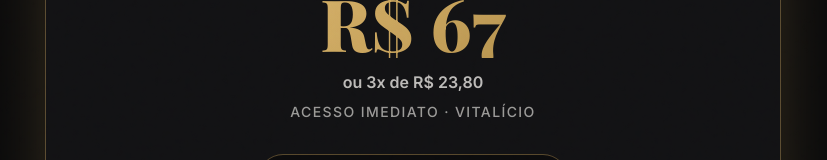
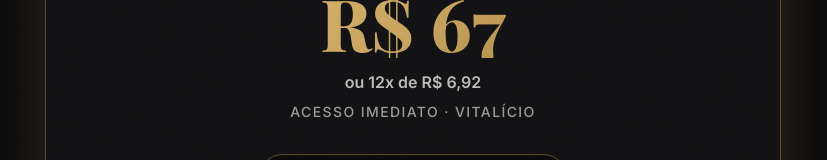
Before and after one commit to pagamentospablorodriguez-dev/AP-UP, a React (Vite) app: page /downsell2 in a window 1280 px wide. Shown: the part 1682-1842 px from the top of the page, without its empty margins (227-1054 px from the left). Built offline with nearby package versions, Linux system fonts and the light colour scheme; a web font is replaced by a local one.

Commit message:
Update Downsell2.tsx

```diff
--- a/src/screens/Downsell2.tsx
+++ b/src/screens/Downsell2.tsx
@@ -115,7 +115,7 @@ export default function Downsell2({ checkoutUrl, onNo }: Downsell2Props) {
               R$ 67
             </p>
             <p className="mt-3 font-sans text-base font-semibold text-cream/75">
-              ou 3x de R$ 23,80
+              ou 12x de R$ 6,92
             </p>
             <p className="mt-2 font-sans text-sm font-medium uppercase tracking-widest text-cream/60">
               Acesso imediato · Vitalício
```
